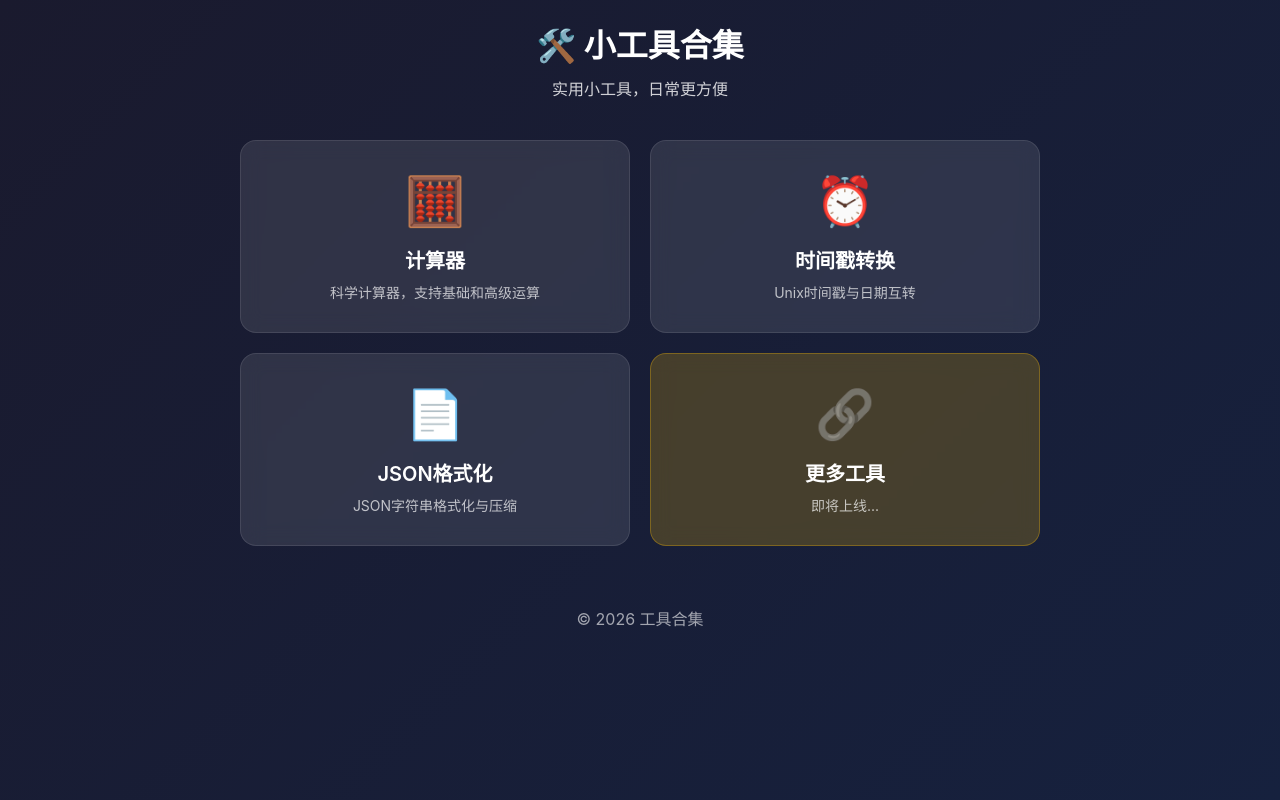
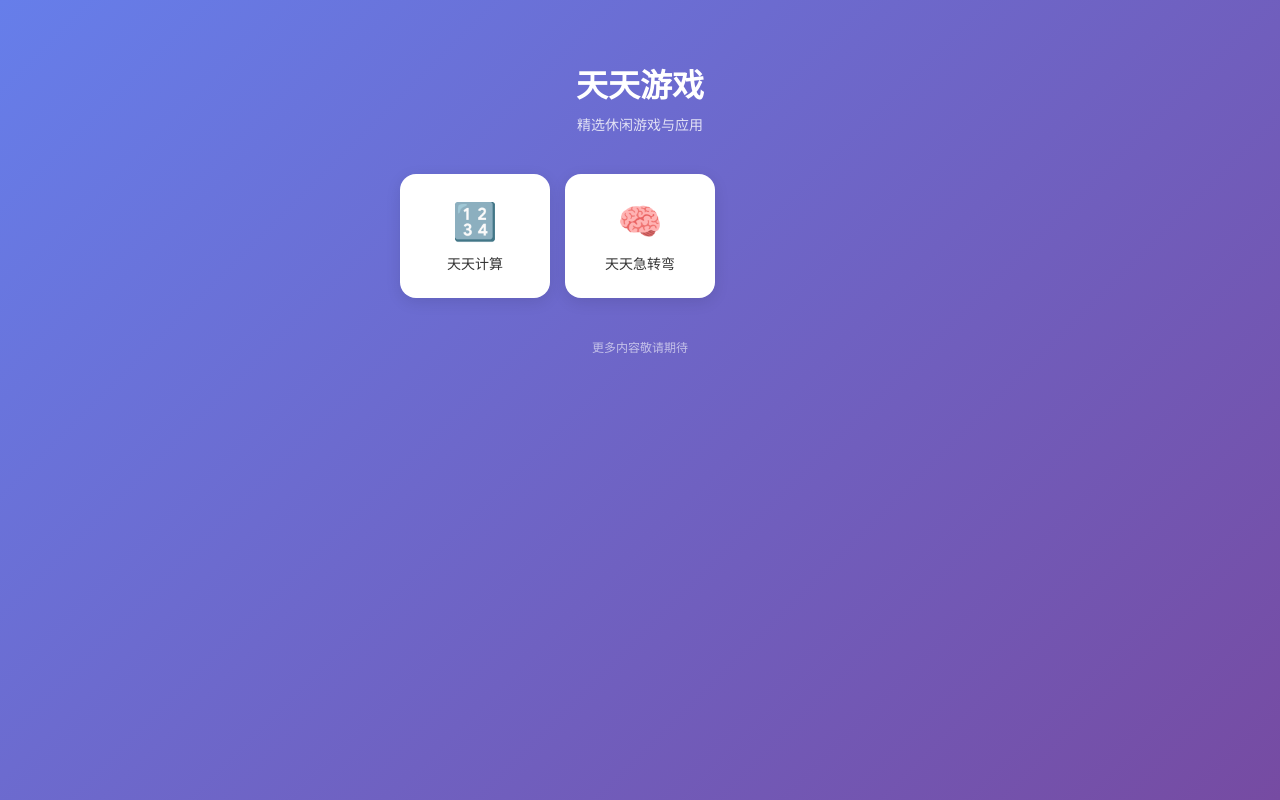
Before and after one commit to hebin1979/tools-collection, a plain HTML site: page index.html in a window 1280 px wide. Drawn offline with Linux system fonts and the light colour scheme.

Commit message:
Update index page

```diff
--- a/index.html
+++ b/index.html
@@ -3,135 +3,111 @@
 <head>
   <meta charset="UTF-8">
   <meta name="viewport" content="width=device-width, initial-scale=1.0">
-    <title>小工具合集</title>
+  <title>天天游戏</title>
   <style>
     * {
       margin: 0;
       padding: 0;
       box-sizing: border-box;
     }
-
     body {
-            font-family: -apple-system, BlinkMacSystemFont, 'PingFang SC', 'Microsoft YaHei', sans-serif;
-            background: linear-gradient(135deg, #1a1a2e 0%, #16213e 100%);
+      font-family: -apple-system, BlinkMacSystemFont, 'Segoe UI', Roboto, sans-serif;
+      background: linear-gradient(135deg, #667eea 0%, #764ba2 100%);
       min-height: 100vh;
       padding: 20px;
     }
-
     .container {
-            max-width: 800px;
+      max-width: 500px;
       margin: 0 auto;
     }
-
     .header {
       text-align: center;
+      padding: 40px 20px;
       color: white;
-            margin-bottom: 40px;
     }
-
-        .header h1 {
+    .title {
       font-size: 32px;
+      font-weight: bold;
+      display: block;
+      margin-bottom: 8px;
+    }
+    .subtitle {
+      font-size: 14px;
+      opacity: 0.8;
+    }
+    .game-list {
+      display: flex;
+      flex-direction: column;
+      gap: 15px;
+    }
+    .game-row {
+      display: flex;
+      gap: 15px;
+      justify-content: center;
+    }
+    .game-card {
+      flex: 1;
+      background: white;
+      border-radius: 16px;
+      padding: 25px 15px;
+      text-align: center;
+      cursor: pointer;
+      transition: transform 0.2s, box-shadow 0.2s;
+      box-shadow: 0 4px 15px rgba(0,0,0,0.1);
+    }
+    .game-card:hover {
+      transform: translateY(-3px);
+      box-shadow: 0 8px 25px rgba(0,0,0,0.2);
+    }
+    .game-card.small {
+      flex: 1;
+      max-width: 150px;
+    }
+    .game-icon {
+      font-size: 36px;
       margin-bottom: 10px;
     }
-
-        .header p {
-            opacity: 0.8;
+    .game-name {
+      font-size: 14px;
+      color: #333;
+      font-weight: 500;
     }
-
-        .tool-list {
-            display: grid;
-            grid-template-columns: repeat(auto-fit, minmax(280px, 1fr));
-            gap: 20px;
+    .game-placeholder {
+      flex: 1;
+      max-width: 150px;
+      visibility: hidden;
     }
-
-        .tool-card {
-            background: rgba(255, 255, 255, 0.1);
-            border-radius: 16px;
-            padding: 30px;
-            text-align: center;
-            color: white;
-            cursor: pointer;
-            transition: all 0.3s;
-            backdrop-filter: blur(10px);
-            border: 1px solid rgba(255, 255, 255, 0.1);
-        }
-
-        .tool-card:hover {
-            transform: translateY(-5px);
-            background: rgba(255, 255, 255, 0.15);
-            border-color: rgba(255, 255, 255, 0.3);
-        }
-
-        .tool-icon {
-            font-size: 48px;
-            margin-bottom: 15px;
-        }
-
-        .tool-name {
-            font-size: 20px;
-            font-weight: 600;
-            margin-bottom: 8px;
-        }
-
-        .tool-desc {
-            font-size: 14px;
-            opacity: 0.7;
-        }
-
-        .coming-soon {
-            background: rgba(255, 193, 7, 0.2);
-            border-color: rgba(255, 193, 7, 0.3);
-        }
-
-        .coming-soon .tool-icon {
-            filter: grayscale(1);
-            opacity: 0.5;
-        }
-
     .footer {
       text-align: center;
-            color: white;
-            opacity: 0.6;
-            margin-top: 40px;
-            padding: 20px;
+      padding: 40px 20px;
+      color: rgba(255,255,255,0.6);
+      font-size: 12px;
     }
   </style>
 </head>
 <body>
   <div class="container">
     <div class="header">
-            <h1>🛠️ 小工具合集</h1>
-            <p>实用小工具，日常更方便</p>
+      <span class="title">天天游戏</span>
+      <span class="subtitle">精选休闲游戏与应用</span>
     </div>
 
-        <div class="tool-list">
-            <div class="tool-card" onclick="location.href='calculator.html'">
-                <div class="tool-icon">🧮</div>
-                <div class="tool-name">计算器</div>
-                <div class="tool-desc">科学计算器，支持基础和高级运算</div>
+    <div class="game-list">
+      <div class="game-row">
+        <div class="game-card small" onclick="location.href='calc.html'">
+          <div class="game-icon">🔢</div>
+          <span class="game-name">天天计算</span>
         </div>
-
-            <div class="tool-card" onclick="location.href='timestamp.html'">
-                <div class="tool-icon">⏰</div>
-                <div class="tool-name">时间戳转换</div>
-                <div class="tool-desc">Unix时间戳与日期互转</div>
+        <div class="game-card small" onclick="location.href='brain.html'">
+          <div class="game-icon">🧠</div>
+          <span class="game-name">天天急转弯</span>
         </div>
-
-            <div class="tool-card" onclick="location.href='json-formatter.html'">
-                <div class="tool-icon">📄</div>
-                <div class="tool-name">JSON格式化</div>
-                <div class="tool-desc">JSON字符串格式化与压缩</div>
-            </div>
-
-            <div class="tool-card coming-soon">
-                <div class="tool-icon">🔗</div>
-                <div class="tool-name">更多工具</div>
-                <div class="tool-desc">即将上线...</div>
+        <div class="game-placeholder"></div>
       </div>
     </div>
 
     <div class="footer">
-            <p>© 2026 工具合集</p>
+      更多内容敬请期待
     </div>
   </div>
 </body>
```
Lines whose indentation alone changed are shown as unchanged.
